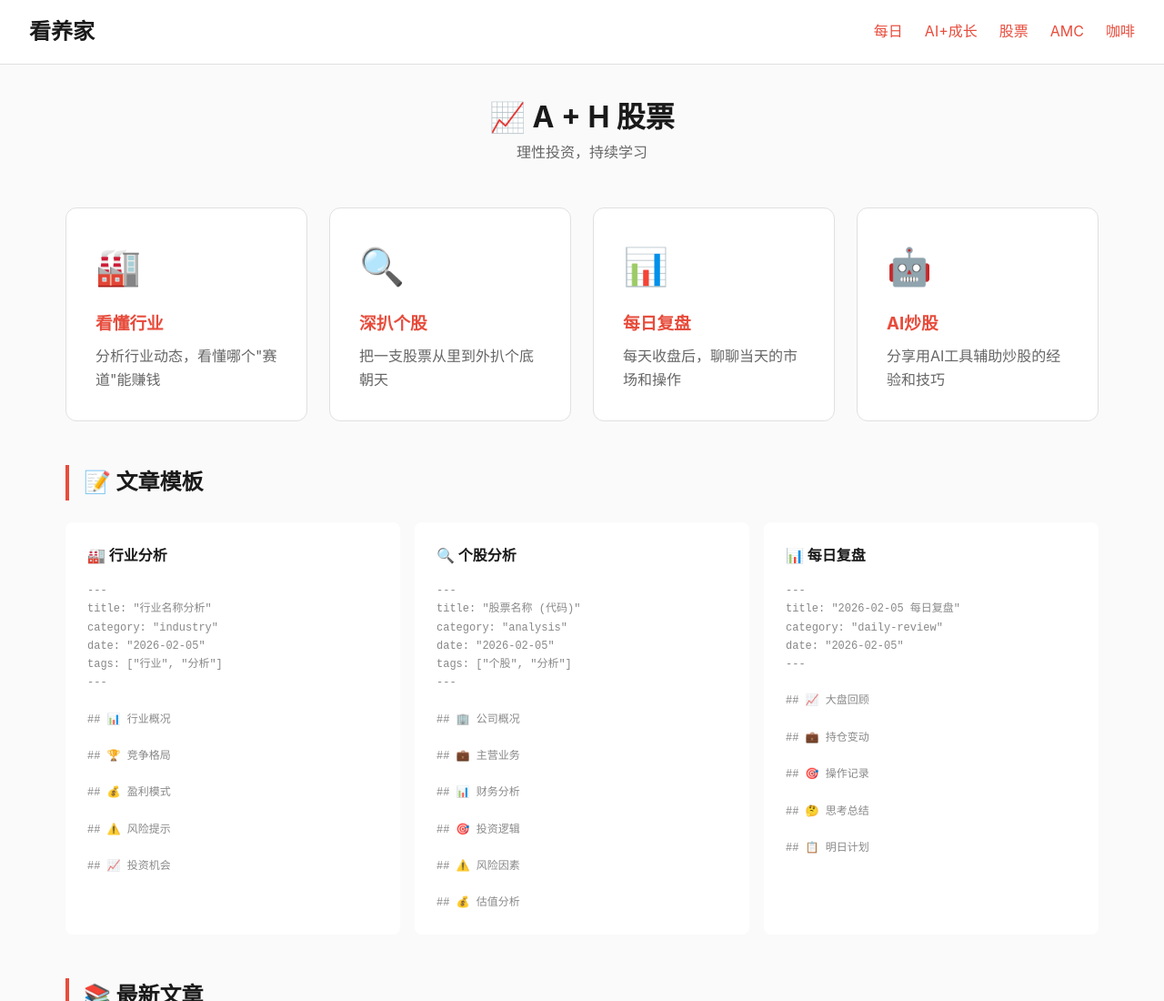
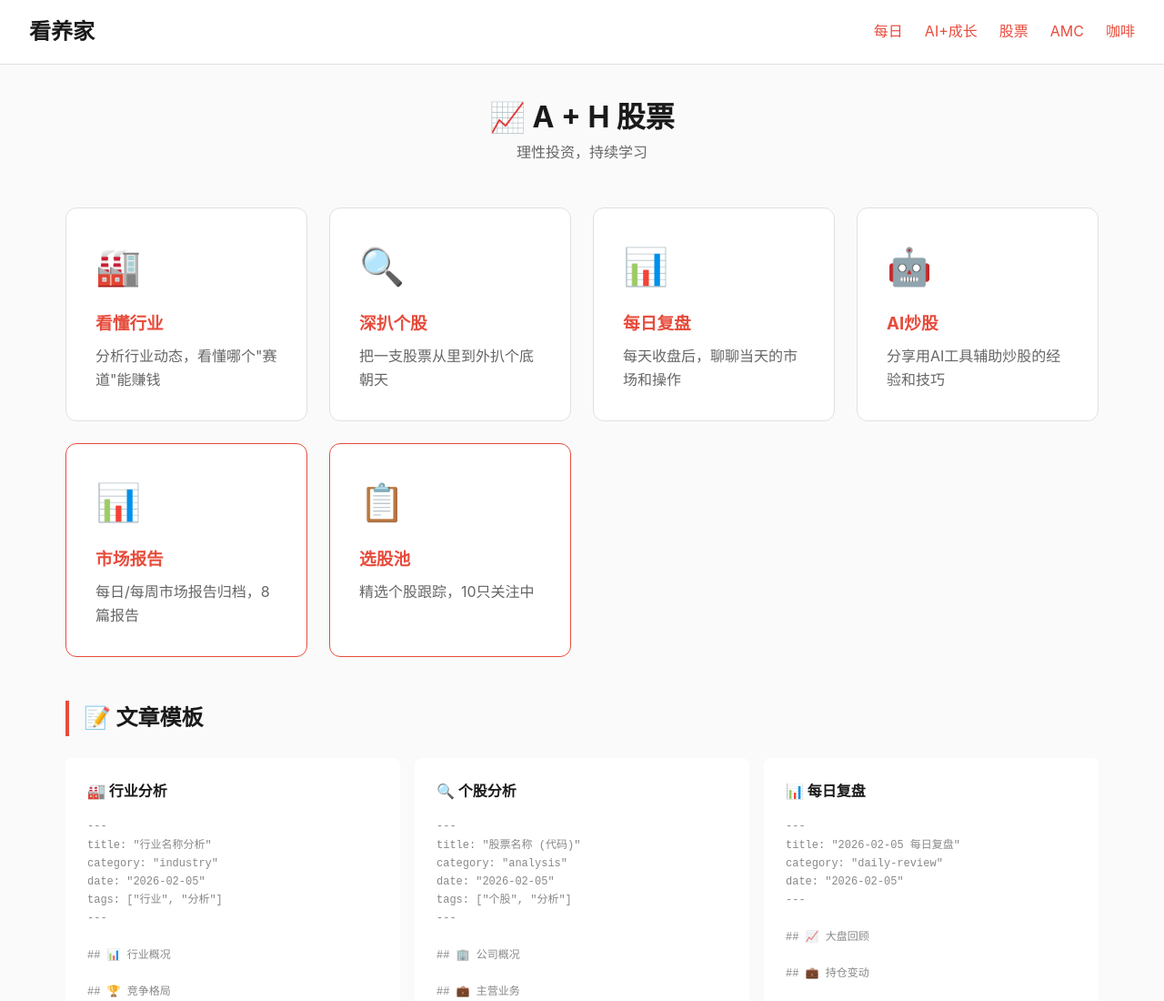
Before and after one commit to martinye931219/kanyangjia, an Astro site in the folder kanyangjia/: page /kanyangjia/stock in a window 1280 px wide. Shown: the top 1100 px of the page at 91% size. Built offline with nearby package versions, Linux system fonts and the light colour scheme; Astro itself is replaced by a stand-in of ours.

Commit message:
feat: add links to stock pool and market reports pages

```diff
--- a/kanyangjia/src/pages/stock/index.astro
+++ b/kanyangjia/src/pages/stock/index.astro
@@ -36,6 +36,18 @@ const description = '行业分析、个股深扒、每日复盘、AI炒股';
       <div style="font-size: 2.5rem; margin-bottom: 1rem;">🤖</div>
       <h3>AI炒股</h3>
       <p style="color: var(--color-muted); margin-top: 0.5rem;">分享用AI工具辅助炒股的经验和技巧</p>
+    </a>
+
+    <a href="/stock/reports" style="padding: 2rem; background: var(--color-card); border-radius: 12px; border: 1px solid var(--color-accent); text-decoration: none;">
+      <div style="font-size: 2.5rem; margin-bottom: 1rem;">📊</div>
+      <h3>市场报告</h3>
+      <p style="color: var(--color-muted); margin-top: 0.5rem;">每日/每周市场报告归档，8篇报告</p>
+    </a>
+
+    <a href="/stock/pool" style="padding: 2rem; background: var(--color-card); border-radius: 12px; border: 1px solid var(--color-accent); text-decoration: none;">
+      <div style="font-size: 2.5rem; margin-bottom: 1rem;">📋</div>
+      <h3>选股池</h3>
+      <p style="color: var(--color-muted); margin-top: 0.5rem;">精选个股跟踪，10只关注中</p>
     </a>
 
   </section>
```
